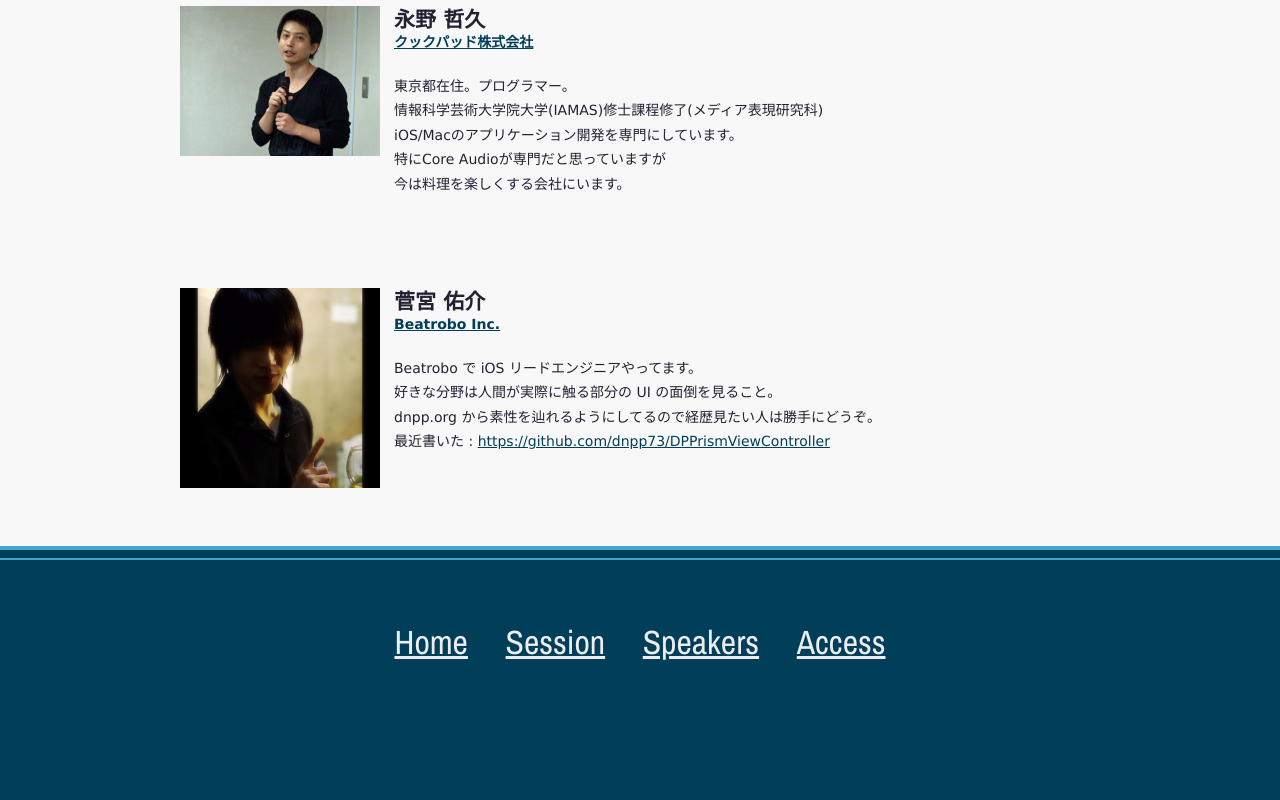
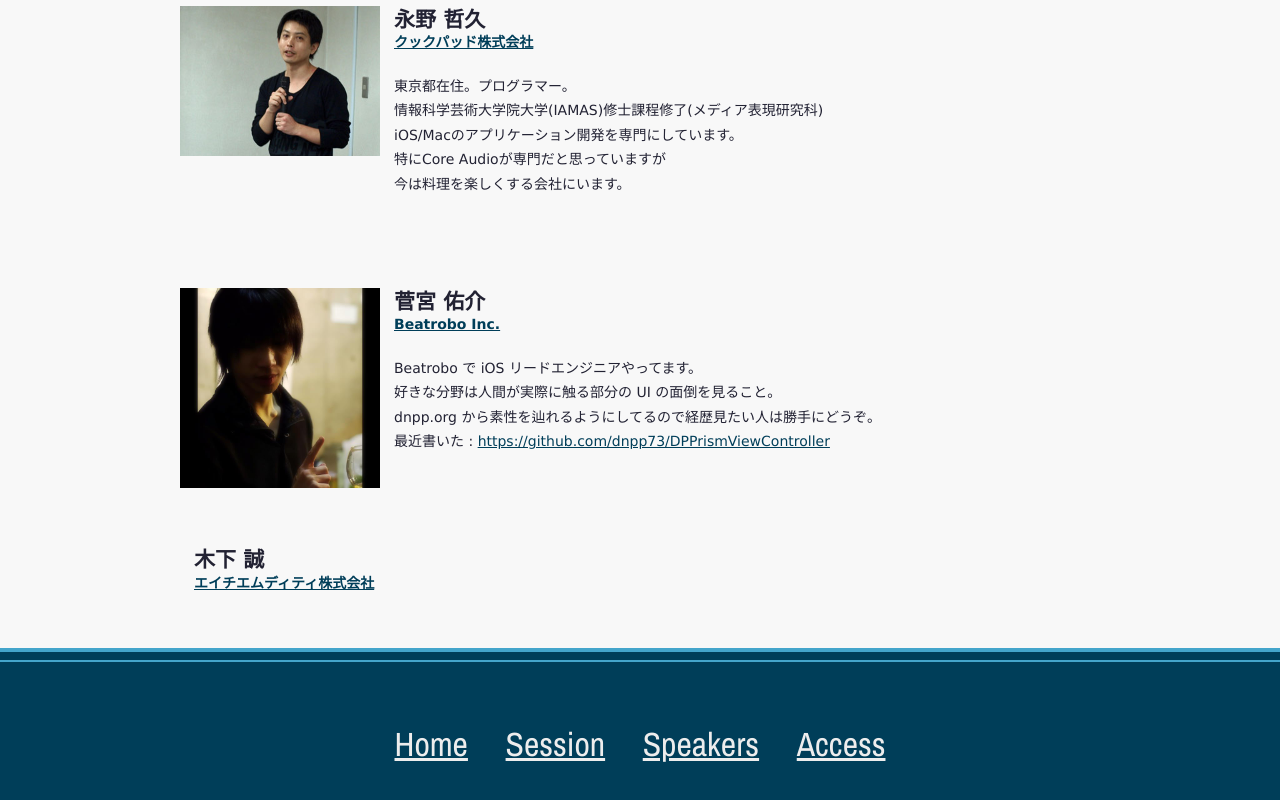
Before and after one commit to conference-with-developers/conference-with-developers.github.com, a plain HTML site: page speakers.html in a window 1280 px wide. Shown: the part 390-1190 px from the top of the page. Before the commit the page ends 1114 px from the top, so only its background shows below. Drawn offline with nearby package versions, Linux system fonts and the light colour scheme.

Commit message:
updated speaker

```diff
--- a/speakers.html
+++ b/speakers.html
@@ -71,6 +71,15 @@
     </p>
   </div>
 </section><div class='clear-fix' />
+<p>　 <section class='speaker'>
+  <div class='profile'>
+    <hgroup>
+      <h3>木下 誠</h3>
+      <h4><a href='http://hmdt.jp/'>エイチエムディティ株式会社</a></h4>
+    </hgroup>
+  </div>
+</section></p>
+<div class='clear-fix' />
 <p>　</p>
       </article>
       <div class="style line x2">
```
